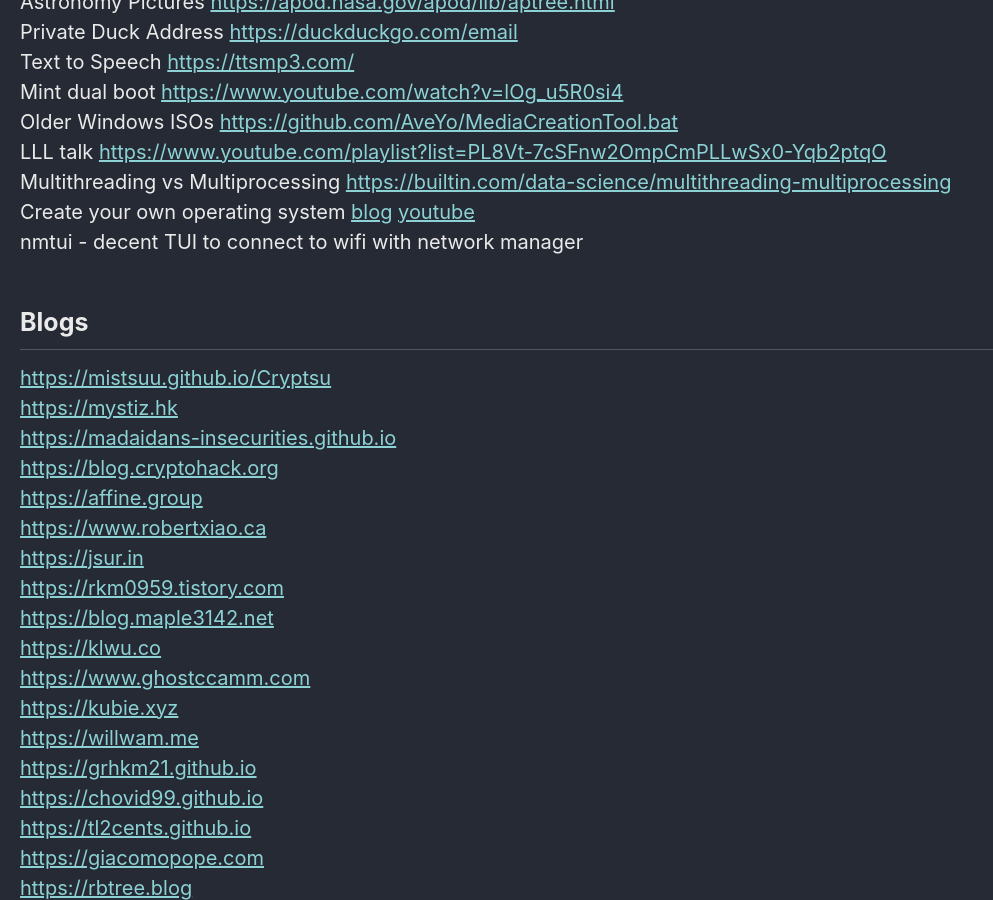
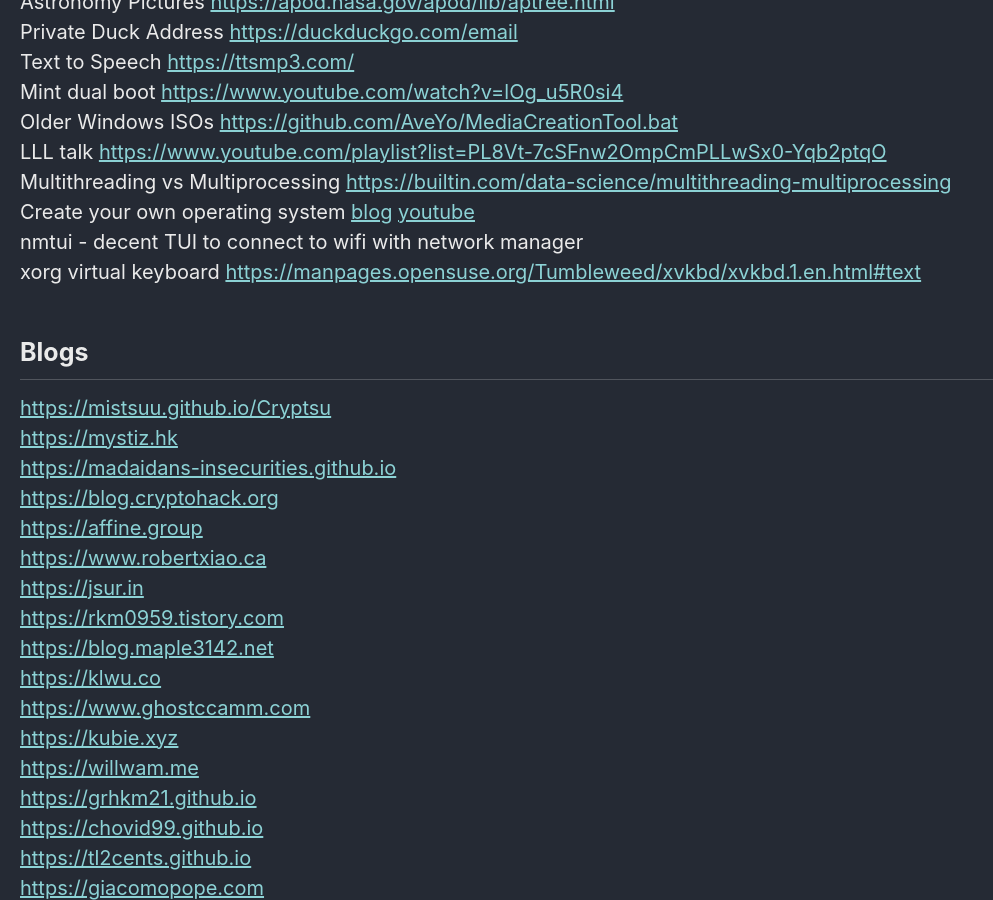
Before and after one commit to Connor-McCartney/Connor-McCartney.github.io, a Jekyll site: the page built from _pages/misc/resources.md, in a window 1280 px wide and 900 px high, scrolled down 1967 px. Shown: the whole window, without its empty margins (0-993 px from the left). Built offline with Jekyll 4.4.1, drawn with Linux system fonts in a browser that asks for light colours; cached includes are drawn as plain includes.

Commit message:
Update resources.md

```diff
--- a/_pages/misc/resources.md
+++ b/_pages/misc/resources.md
@@ -67,7 +67,8 @@ Older Windows ISOs <https://github.com/AveYo/MediaCreationTool.bat> <br>
 LLL talk <https://www.youtube.com/playlist?list=PL8Vt-7cSFnw2OmpCmPLLwSx0-Yqb2ptqO> <br>
 Multithreading vs Multiprocessing <https://builtin.com/data-science/multithreading-multiprocessing> <br>
 Create your own operating system [blog](https://os.phil-opp.com) [youtube](https://www.youtube.com/watch?v=rH5jnbJ3tL4&list=PLib6-zlkjfXkdCjQgrZhmfJOWBk_C2FTY) <br>
-nmtui - decent TUI to connect to wifi with network manager
+nmtui - decent TUI to connect to wifi with network manager <br>
+xorg virtual keyboard <https://manpages.opensuse.org/Tumbleweed/xvkbd/xvkbd.1.en.html#text> <br>
 
 
 ## Blogs
```
